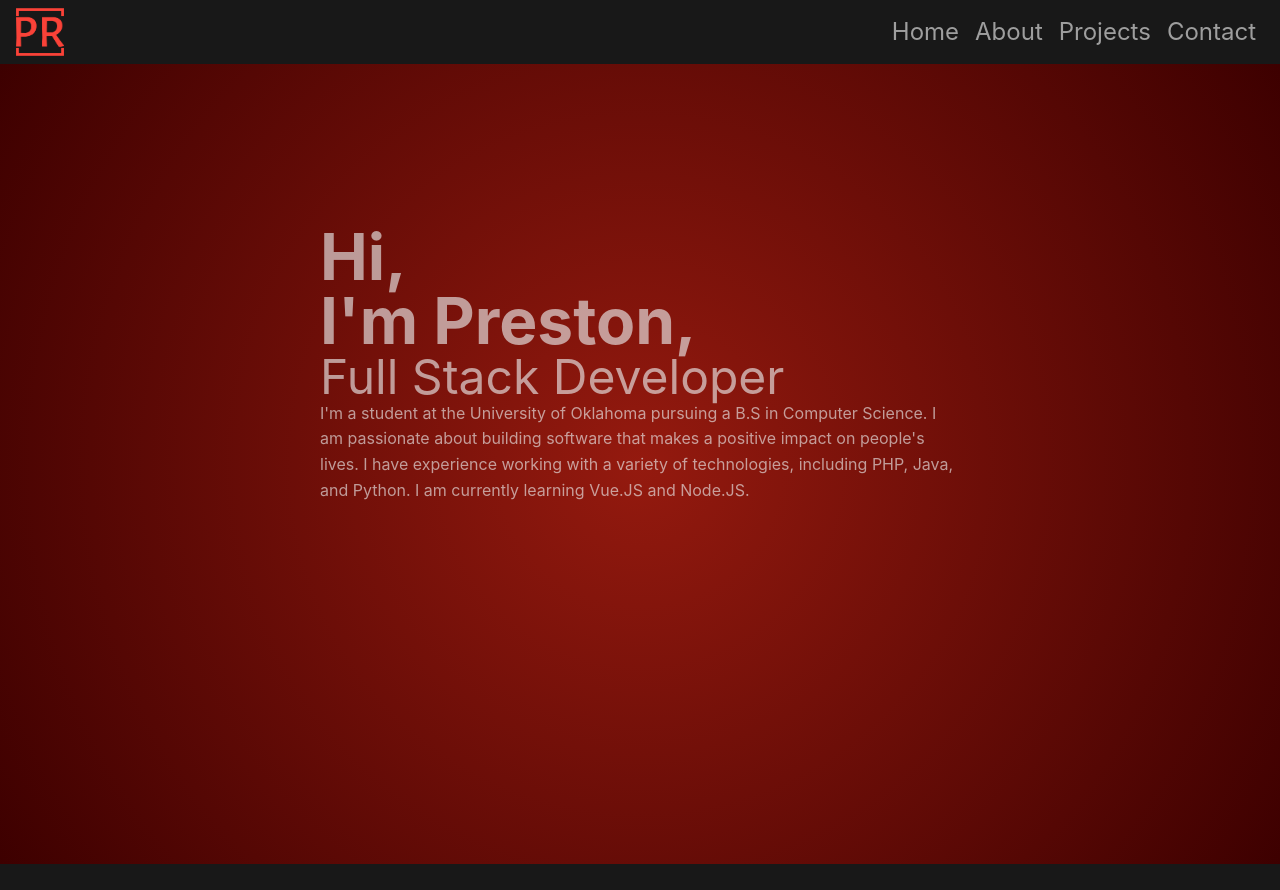
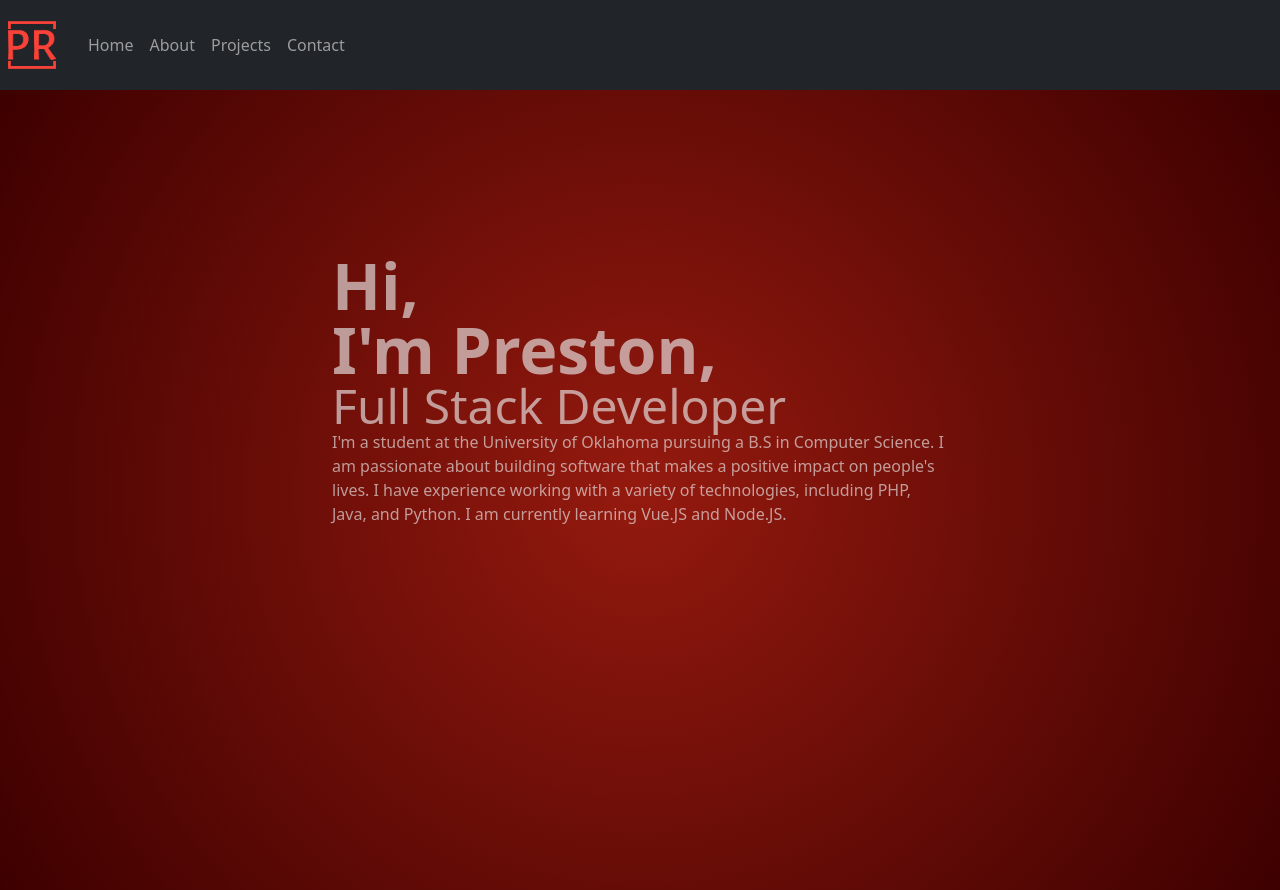
Before and after one commit to proesslet/Portfolio, a Vue app: page / in a window 1280 px wide. Before the commit the page ends 864 px from the top, so only its background shows below. Built offline with nearby package versions, Linux system fonts and the light colour scheme.

Commit message:
fix nav issue

```diff
--- a/index.html
+++ b/index.html
@@ -42,7 +42,7 @@
 
     <title>Preston Roesslet</title>
   </head>
-  <body>
+  <body class="bg-dark">
     <div id="app"></div>
     <script type="module" src="/src/main.js"></script>
   </body>
--- a/package.json
+++ b/package.json
@@ -13,6 +13,8 @@
     "@fortawesome/free-brands-svg-icons": "^6.4.0",
     "@fortawesome/free-solid-svg-icons": "^6.4.0",
     "@fortawesome/vue-fontawesome": "^3.0.3",
+    "@popperjs/core": "^2.11.8",
+    "bootstrap": "^5.3.2",
     "vue": "^3.2.47",
     "vue-router": "^4.1.6"
   },
--- a/src/assets/base.css
+++ b/src/assets/base.css
@@ -44,7 +44,7 @@
 
 body {
   min-height: 100vh;
-  color: var(--color-text);
+  color: var(--color-text) !important;
   background: var(--color-background);
   transition: color 0.5s, background-color 0.5s;
   line-height: 1.6;
--- a/src/components/Header.vue
+++ b/src/components/Header.vue
@@ -1,142 +1,69 @@
 <template>
-  <header>
-    <img src="../assets/logo.png" alt="logo" />
-    <!--Make mobile nav-->
-    <div class="nav-icon">
-      <font-awesome-icon icon="bars" size="2x" @click="toggleNav()" />
+  <nav class="navbar navbar-expand-lg navbar-dark bg-dark">
+    <div class="navbar-brand">
+      <img id="logoImage" src="../assets/logo.png" />
     </div>
-    <nav id="mobile-nav" class="nav-inactive">
-      <ul>
-        <li>
-          <router-link to="/">Home</router-link>
+
+    <button
+      class="navbar-toggler"
+      type="button"
+      data-toggle="collapse"
+      data-target="#navbarNavDropdown"
+      aria-controls="navbarNavDropdown"
+      aria-expanded="false"
+      aria-label="Toggle navigation"
+    >
+      <span class="navbar-toggler-icon"></span>
+    </button>
+    <div class="collapse navbar-collapse" id="navbarNavDropdown">
+      <ul class="navbar-nav">
+        <li class="nav-item active">
+          <router-link class="nav-link" to="/">Home</router-link>
         </li>
-        <li>
-          <router-link to="/about">About</router-link>
+        <li class="nav-item">
+          <router-link class="nav-link" to="/about">About</router-link>
         </li>
-        <li>
-          <router-link to="/projects">Projects</router-link>
+        <li class="nav-item">
+          <router-link class="nav-link" to="/projects">Projects</router-link>
         </li>
-        <li>
-          <router-link to="/contact">Contact</router-link>
+        <li class="nav-item">
+          <router-link class="nav-link" to="/contact">Contact</router-link>
         </li>
       </ul>
-    </nav>
-
-    <!--Make desktop nav-->
-    <nav id="desktop-nav">
-      <ul>
-        <li>
-          <router-link to="/">Home</router-link>
-        </li>
-        <li>
-          <router-link to="/about">About</router-link>
-        </li>
-        <li>
-          <router-link to="/projects">Projects</router-link>
-        </li>
-        <li>
-          <router-link to="/contact">Contact</router-link>
-        </li>
-      </ul>
-    </nav>
-  </header>
+    </div>
+  </nav>
 </template>
 
 <script>
 export default {
   name: "Header",
-  data() {
-    return {};
-  },
-  methods: {
-    toggleNav() {
-      const nav = document.querySelector("#mobile-nav");
-      nav.classList.toggle("nav-active");
-      nav.classList.toggle("nav-inactive");
-    },
-  },
-  mounted() {},
-  components: {},
 };
 </script>
 
 <style scoped>
-img {
+#logoImage {
   height: 3rem;
   width: 3rem;
   margin: 0.5rem;
 }
-header {
-  display: flex;
-  margin: 0 0.5rem;
-  align-items: center;
-}
-nav {
-  margin-left: auto;
-}
-nav ul {
-  display: flex;
-  list-style: none;
-  margin: auto 1rem;
+
+p {
+  font-size: 1rem;
+  margin: 0;
   padding: 0;
 }
-nav li {
-  margin-left: 1rem;
-  margin-top: auto;
-  margin-bottom: auto;
-  font-size: 1.5rem;
+h1 {
+  font-size: 4rem;
+  font-weight: 700;
+  margin: 0;
+  padding: 0;
+  line-height: 1;
 }
-a {
-  text-decoration: none;
-  color: var(--color-text);
-}
-
-/* Mobile Nav */
-.nav-icon {
-  display: none;
-  cursor: pointer;
-  color: var(--color-text);
-  margin: 0 0.5rem;
-  padding: 0.5rem;
-}
-#desktop-nav {
-  display: flex;
-}
-.nav-inactive {
-  display: none;
-}
-.nav-active {
-  display: flex;
-  flex-direction: column;
-  align-items: center;
-}
-
-@media only screen and (max-width: 500px) {
-  header {
-    flex-direction: column;
-    align-items: center;
-  }
-  nav {
-    margin: 0;
-  }
-  nav ul {
-    flex-direction: column;
-    align-items: center;
-  }
-  nav li {
-    margin: 0.5rem;
-  }
-
-  img {
-    margin: 0.5rem 0;
-  }
-
-  .nav-icon {
-    display: block;
-  }
-
-  #desktop-nav {
-    display: none;
-  }
+h2 {
+  font-size: 3rem;
+  font-weight: 400;
+  margin: 0;
+  padding: 0;
+  line-height: 1;
 }
 </style>
--- a/src/main.js
+++ b/src/main.js
@@ -1,7 +1,6 @@
 import { createApp } from "vue";
 import App from "./App.vue";
 import router from "./router/main.js";
-import titleMixin from "./mixins/titleMixin";
 import "./assets/main.css";
 
 import { library } from "@fortawesome/fontawesome-svg-core";
@@ -9,10 +8,12 @@ import { faGear, faBars } from "@fortawesome/free-solid-svg-icons";
 import { faGithub, faLinkedin } from "@fortawesome/free-brands-svg-icons";
 import { FontAwesomeIcon } from "@fortawesome/vue-fontawesome";
 
+import "bootstrap/dist/css/bootstrap.min.css";
+import "bootstrap";
+
 library.add(faBars, faGear, faGithub, faLinkedin);
 
 createApp(App)
-  .mixin(titleMixin)
   .component("font-awesome-icon", FontAwesomeIcon)
   .use(router)
   .mount("#app");
--- a/src/mixins/titleMixin.js
+++ /dev/null
@@ -1,14 +0,0 @@
-function getTitle(vm) {
-  const { title } = vm.$options;
-  if (title) {
-    return typeof title === "function" ? title.call(vm) : title;
-  }
-}
-export default {
-  created() {
-    const title = getTitle(this);
-    if (title) {
-      document.title = title;
-    }
-  },
-};
--- a/src/pages/AboutPage.vue
+++ b/src/pages/AboutPage.vue
@@ -110,6 +110,7 @@ export default {
   display: flex;
   flex-direction: row;
   justify-content: space-between;
+  color: var(--color-text);
 }
 
 #content {
--- a/src/pages/HomePage.vue
+++ b/src/pages/HomePage.vue
@@ -1,6 +1,10 @@
 <template>
-  <div id="home">
-    <section id="content">
+  <div class="container-fluid" id="home">
+    <div
+      class="row d-flex justify-content-center align-content-center"
+      id="content"
+    >
+      <div class="col-12 d-flex flex-column m-auto">
         <h1>Hi,</h1>
         <h1>I'm Preston,</h1>
         <h2>Full Stack Developer</h2>
@@ -11,7 +15,8 @@
           technologies, including PHP, Java, and Python. I am currently learning
           Vue.JS and Node.JS.
         </p>
-    </section>
+      </div>
+    </div>
   </div>
 </template>
 
@@ -31,6 +36,7 @@ export default {
 
 <style scoped>
 #home {
+  color: var(--color-text);
   background: hsla(5, 82%, 32%, 1);
   background: radial-gradient(
     circle,
```
Also changed, not shown: 1 other file (tests, documents, lock files or other folders). Lines whose indentation alone changed are shown as unchanged.
